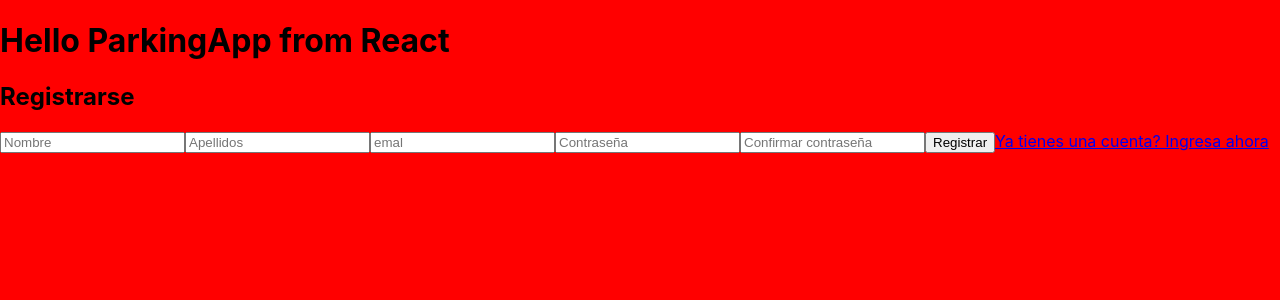
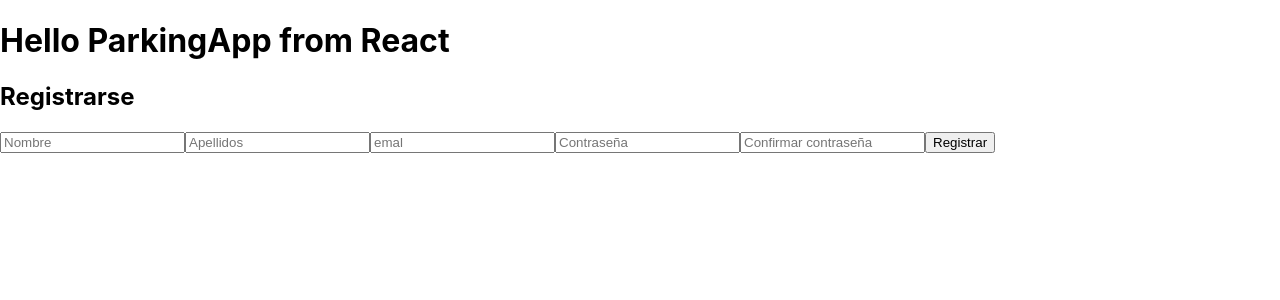
Before and after one commit to jlopezsa/ParkingApp-front-end, a React (Create React App) app: page / in a window 1280 px wide. Shown: the top 300 px of the page. Built offline with nearby package versions, Linux system fonts and the light colour scheme.

Commit message:
making changes

```diff
--- a/src/pages/HomePage.jsx
+++ b/src/pages/HomePage.jsx
@@ -1,4 +1,4 @@
-import './HomePage.scss';
+
 import React from 'react'
 import Signup from './Signup';
 
--- a/src/pages/Signup.jsx
+++ b/src/pages/Signup.jsx
@@ -1,23 +1,19 @@
-import './Signup.scss';
-function Signup(){
-  return(
+function Signup() {
+  return (
     <>
       <div className="main-container">
-      <form className="main-container__form">
-        <h2>Registrarse</h2>
-        <input className="main-container__form--input" type="text" name="name" placeholder="Nombre"/>
-        <input className="main-container__form--input" type="text" name="last-name" placeholder="Apellidos"/>
-        <input className="main-container__form--input" type="email" name="email" placeholder="emal"/>
-        <input className="main-container__form--input" type="password" name="password" placeholder="Contraseña"/>
-        <input className="main-container__form--input" type="password" name="confirm-password" placeholder="Confirmar contraseña"/>
+        <form className="main-container__form">
+          <h2>Registrarse</h2>
+          <input className="main-container__form--input" type="text" name="name" placeholder="Nombre" />
+          <input className="main-container__form--input" type="text" name="last-name" placeholder="Apellidos" />
+          <input className="main-container__form--input" type="email" name="email" placeholder="emal" />
+          <input className="main-container__form--input" type="password" name="password" placeholder="Contraseña" />
+          <input className="main-container__form--input" type="password" name="confirm-password" placeholder="Confirmar contraseña" />
 
-        <input className="main-container__form--submit" type="submit" name="submit" value="Registrar"/>
-        <a href="#">Ya tienes una cuenta? Ingresa ahora</a>
-
-      </form>
-    </div>
+          <input className="main-container__form--submit" type="submit" name="submit" value="Registrar" />
+        </form>
+      </div>
     </>
   )
 }
-
 export default Signup;
--- a/src/pages/Signup.scss
+++ /dev/null
@@ -1,3 +0,0 @@
-body{
-  background: red;
-}
```
